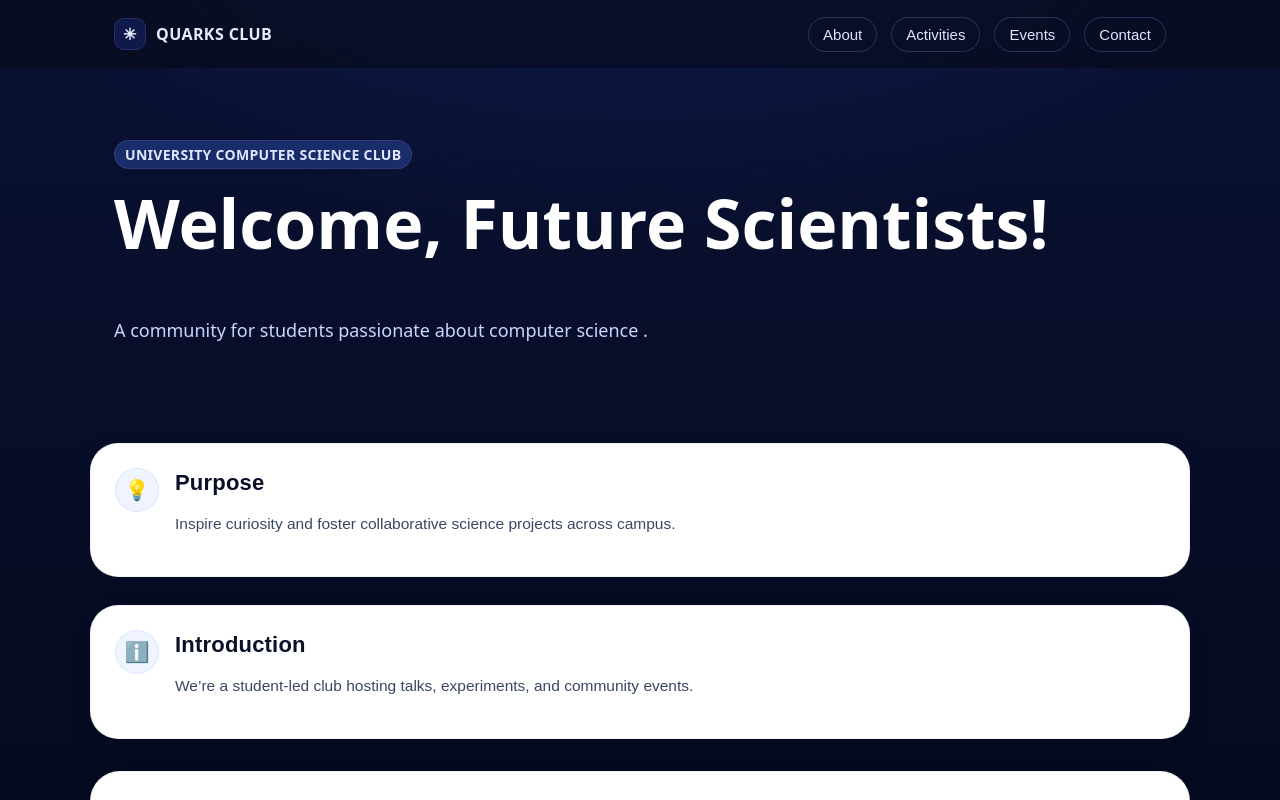
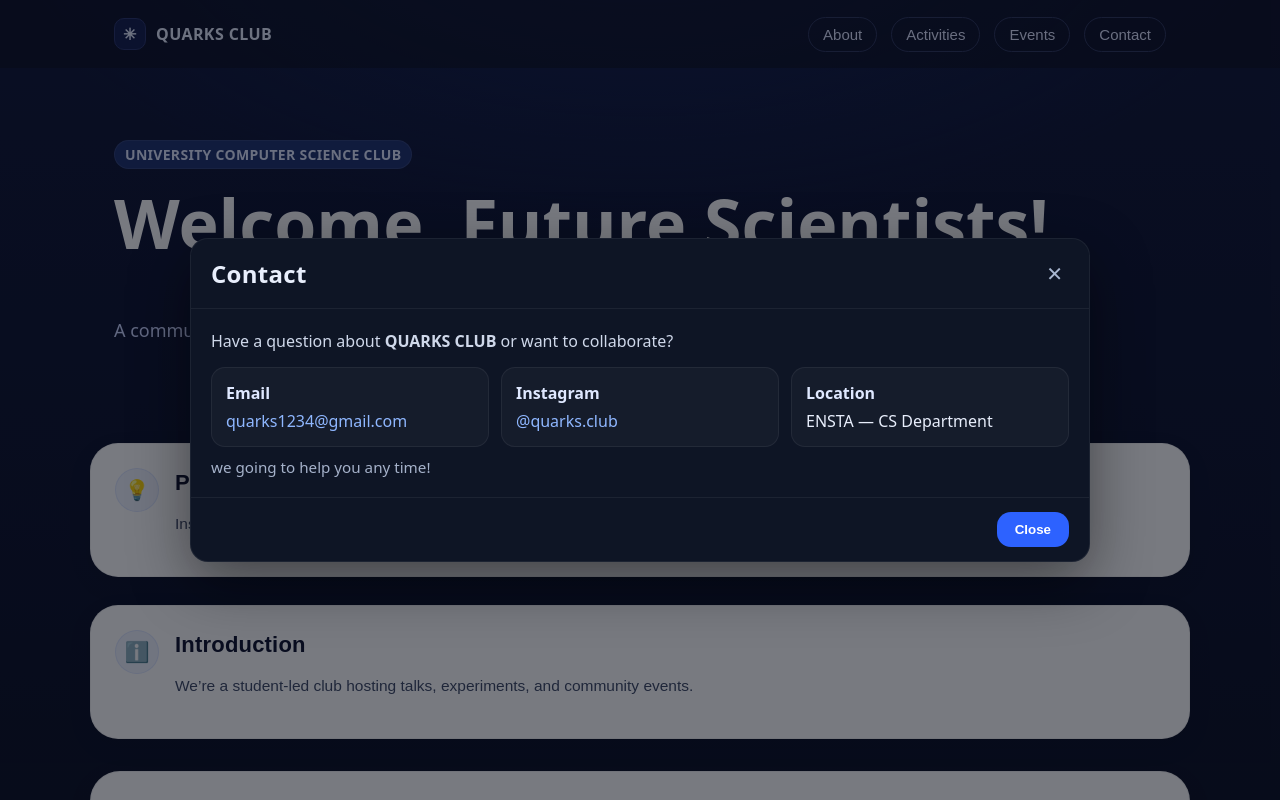
Before and after one commit to fatnaghall/webPage, a React (Vite) app: page / in a window 1280 px wide. Both pictures are taken after a click on the button "Contact". Shown: the top 800 px of the page. Built offline with nearby package versions, Linux system fonts and the light colour scheme.

Commit message:
Final contentt + overlay styling + GH Pages base

```diff
--- a/src/components/ContactModal.css
+++ b/src/components/ContactModal.css
@@ -1,61 +1,123 @@
-/* خلفية ووعاء النافذة */
-.overlay {
+/* خلفية ثابتة بدون backdrop-filter */
+.cm-backdrop{
   position: fixed;
   inset: 0;
-  z-index: 80;
+  background: rgba(10,14,25,0.55); /* طبقة شفافة لطيفة */
+  display: flex;
+  align-items: center;
+  justify-content: center;
+  padding: 16px;
+  z-index: 1000; /* فوق أي شيء آخر */
 }
 
-.overlay__backdrop {
-  position: absolute;
-  inset: 0;
+/* صندوق المودال */
+.cm-dialog{
+  width: min(900px, 92vw);
+  max-height: min(80vh, 900px);
+  overflow: hidden;             /* الرأس/الفوتر ثابتين */
+  border-radius: 18px;
+  background: #0e1525;          /* داكن نظيف */
+  box-shadow: 0 20px 60px rgba(0,0,0,0.45);
+  border: 1px solid rgba(255,255,255,0.06);
+  color: #e8eefc;
+  display: flex;
+  flex-direction: column;
 }
 
-.overlay__panel {
-  position: relative;
-  z-index: 1;
-  max-width: 1100px;
-  margin: 72px auto;
-  background: #0f172a;            /* Slate-900 */
-  border: 1px solid rgba(148,163,184,.15);
-  border-radius: 22px;
-  box-shadow: 0 30px 80px rgba(2,6,23,.45);
-  overflow: hidden;
+/* رأس المودال */
+.cm-header{
+  display: flex;
+  align-items: center;
+  justify-content: space-between;
+  padding: 18px 20px;
+  border-bottom: 1px solid rgba(255,255,255,0.06);
+}
+.cm-header h3{
+  margin: 0;
+  font-size: clamp(18px, 2.2vw, 24px);
+  letter-spacing: 0.3px;
+}
+.cm-x{
+  background: transparent;
+  border: none;
+  color: #a9b7d0;
+  font-size: 20px;
+  cursor: pointer;
+}
+.cm-x:hover{ color: #fff; }
+
+/* جسم المودال قابل للتمرير */
+.cm-body{
+  padding: 20px;
+  overflow: auto;
+  scroll-behavior: smooth;
+}
+.cm-lead{
+  margin: 0 0 12px;
+  color: #cfd8ea;
+  line-height: 1.6;
+  font-size: clamp(14px, 1.6vw, 16px);
 }
 
-.overlay__header {
-  display: flex; align-items: center; justify-content: space-between;
-  padding: 22px 28px;
-  border-bottom: 1px solid rgba(148,163,184,.12);
+/* بطاقات تواصل */
+.cm-grid{
+  display: grid;
+  grid-template-columns: repeat(3, 1fr);
+  gap: 12px;
+  margin: 12px 0 6px;
+}
+.cm-card{
+  background: rgba(255,255,255,0.03);
+  border: 1px solid rgba(255,255,255,0.06);
+  border-radius: 14px;
+  padding: 14px;
+}
+.cm-card-title{
+  font-weight: 700;
+  margin-bottom: 6px;
+  color: #dfe8ff;
+}
+.cm-link{
+  color: #8fb7ff;
+  text-decoration: none;
+}
+.cm-link:hover{ text-decoration: underline; }
+
+/* ملاحظة سفلية */
+.cm-note{
+  margin: 10px 0 0;
+  font-size: 0.95rem;
+  color: #b6c3dc;
+  opacity: .9;
 }
 
-.overlay__title {
-  margin: 0;
-  font-size: clamp(1.2rem, 1.2rem + 1vw, 1.8rem);
-  color: #e2e8f0;                 /* Slate-200 */
-  font-weight: 800;
-  letter-spacing: .3px;
+/* فوتر مع زر إغلاق دائم الظهور */
+.cm-footer{
+  padding: 14px 20px;
+  display: flex;
+  justify-content: flex-end;
+  border-top: 1px solid rgba(255,255,255,0.06);
+}
+.cm-close-btn{
+  background: #2d62ff;
+  color: #fff;
+  border: none;
+  border-radius: 14px;
+  padding: 10px 18px;
+  font-weight: 700;
+  cursor: pointer;
+}
+.cm-close-btn:hover{
+  filter: brightness(1.08);
 }
 
-.overlay__close {
-  background: transparent; border: 0; color: #94a3b8;
-  font-size: 28px; line-height: 1; cursor: pointer;
+/* موبايل */
+@media (max-width: 720px){
+  .cm-dialog{
+    width: 96vw;
+    max-height: 86vh;
+  }
+  .cm-grid{
+    grid-template-columns: 1fr;
+  }
 }
-.overlay__close:hover { color: #e2e8f0; }
-
-.overlay__content {
-  max-height: min(70vh, 720px);
-  overflow: auto;
-  padding: 24px 28px;
-}
-
-.overlay__footer {
-  display: flex; justify-content: flex-end; gap: 12px;
-  padding: 16px 20px;
-  border-top: 1px solid rgba(148,163,184,.12);
-}
-
-.btn {
-  background: #1d4ed8; color: #fff; border: 0; border-radius: 14px;
-  padding: 10px 18px; font-weight: 700; cursor: pointer;
-}
-.btn:hover { filter: brightness(1.08); }
--- a/src/components/ContactModal.jsx
+++ b/src/components/ContactModal.jsx
@@ -1,33 +1,77 @@
-import React, { useEffect } from 'react'
-import './ContactModal.css'
+import React, { useEffect, useCallback } from "react";
+import "./ContactModal.css";
 
-export default function ContactModal({open, onClose}){
-  useEffect(()=>{
-    document.body.style.overflow = open ? 'hidden' : ''
-    return ()=>{ document.body.style.overflow='' }
-  },[open])
+export default function ContactModal({ open, onClose }) {
+  const handleKey = useCallback((e) => {
+    if (e.key === "Escape") onClose?.();
+  }, [onClose]);
 
-  if(!open) return null
+  useEffect(() => {
+    if (!open) return;
+    // اقفل تمرير الصفحة أثناء فتح المودال
+    const { overflow } = document.body.style;
+    document.body.style.overflow = "hidden";
+    window.addEventListener("keydown", handleKey);
+    return () => {
+      document.body.style.overflow = overflow || "";
+      window.removeEventListener("keydown", handleKey);
+    };
+  }, [open, handleKey]);
+
+  if (!open) return null;
+
+  const stop = (e) => e.stopPropagation();
+
   return (
-    <div className="cmodal" onClick={onClose}>
-      <div className="cmodal__panel" onClick={e=>e.stopPropagation()}>
-        <h3>Contact</h3>
-        <div className="cmodal__row">
-          <span className="ico">✉️</span>
-          <a href="mailto:sienceclub@gmail.com"> email: scienceclub@gmail.com</a>
+    <div className="cm-backdrop" onClick={onClose} role="presentation">
+      <div
+        className="cm-dialog"
+        role="dialog"
+        aria-modal="true"
+        aria-labelledby="cm-title"
+        onClick={stop}
+      >
+        <div className="cm-header">
+          <h3 id="cm-title">Contact</h3>
+          <button className="cm-x" aria-label="Close" onClick={onClose}>✕</button>
         </div>
-        <div className="cmodal__row">
-          <span className="ico">📘</span>
-          <a href="#" title="Science Club Algeria on Facebook">Facebook: science club Algeria</a>
+
+        <div className="cm-body">
+          {/* عدّلي النصوص أدناه كما تحبين */}
+          <p className="cm-lead">
+            Have a question about <strong>QUARKS CLUB</strong> or want to collaborate?
+          </p>
+
+          <div className="cm-grid">
+            <div className="cm-card">
+              <div className="cm-card-title">Email</div>
+              <a className="cm-link" href="mailto:your.email@example.com">
+                quarks1234@gmail.com
+              </a>
+            </div>
+
+            <div className="cm-card">
+              <div className="cm-card-title">Instagram</div>
+              <a className="cm-link" href="#" target="_blank" rel="noreferrer">
+                @quarks.club
+              </a>
+            </div>
+
+            <div className="cm-card">
+              <div className="cm-card-title">Location</div>
+              <div>ENSTA — CS Department</div>
+            </div>
+          </div>
+
+          <p className="cm-note">
+           we going to help you any time!
+          </p>
         </div>
-        <div className="cmodal__row">
-          <span className="ico">📸</span>
-          <a href="#" title="ScienceClub on Instagram"> instagram: scienceclub</a>
-        </div>
-        <div className="cmodal__actions">
-          <button className="btn" onClick={onClose}>Close</button>
+
+        <div className="cm-footer">
+          <button className="cm-close-btn" onClick={onClose}>Close</button>
         </div>
       </div>
     </div>
-  )
+  );
 }
```
